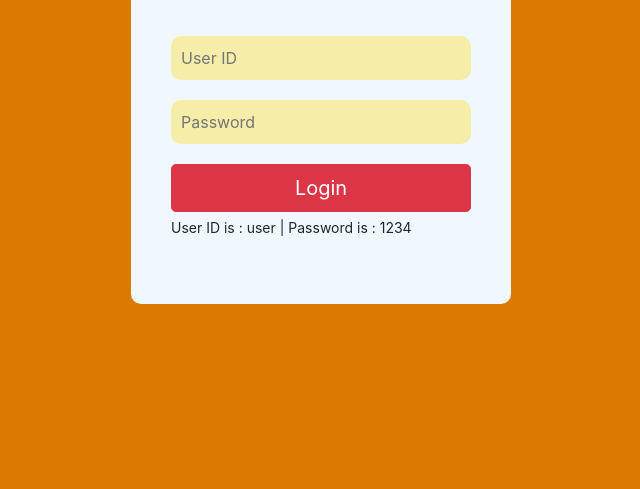
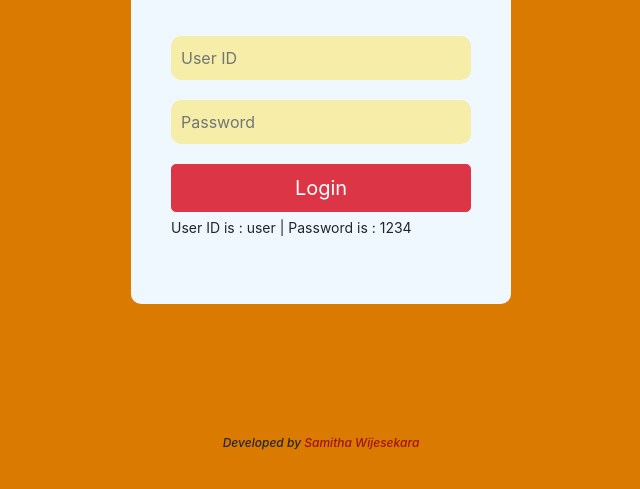
Before and after one commit to samithawijesekara/Simple-Login-Pass-with-Javascript, a plain HTML site: page index.html in a window 1280 px wide. Shown: the part 169-658 px from the top of the page, without its empty margins (319-959 px from the left). Drawn offline with Linux system fonts and the light colour scheme.

Commit message:
Add some styles & footer

```diff
--- a/css/style.css
+++ b/css/style.css
@@ -41,3 +41,21 @@ input[type="submit"] {
     margin-top: 5px;
     font-size: 14px;
 }
+
+.footer {
+    text-align: center;
+    color: crimson(126, 9, 34);
+    font-weight: 500;
+    font-size: 12px;
+    margin-top: 130px;
+}
+
+a {
+    color: rgb(158, 18, 18);
+    text-decoration: none;
+}
+
+a:hover {
+    color: rgb(34, 18, 6);
+    text-decoration: none;
+}
--- a/index.html
+++ b/index.html
@@ -24,6 +24,8 @@
         </div>
     </div>
 
+    <p class="footer"><i>Developed by <a href="https://github.com/samithawijesekara" target="_blank">Samitha Wijesekara</a></i></p>
+
     <!--===============================================================================================-->
     <script src="js/bootstrap.min.js"></script>
     <!--===============================================================================================-->
```
